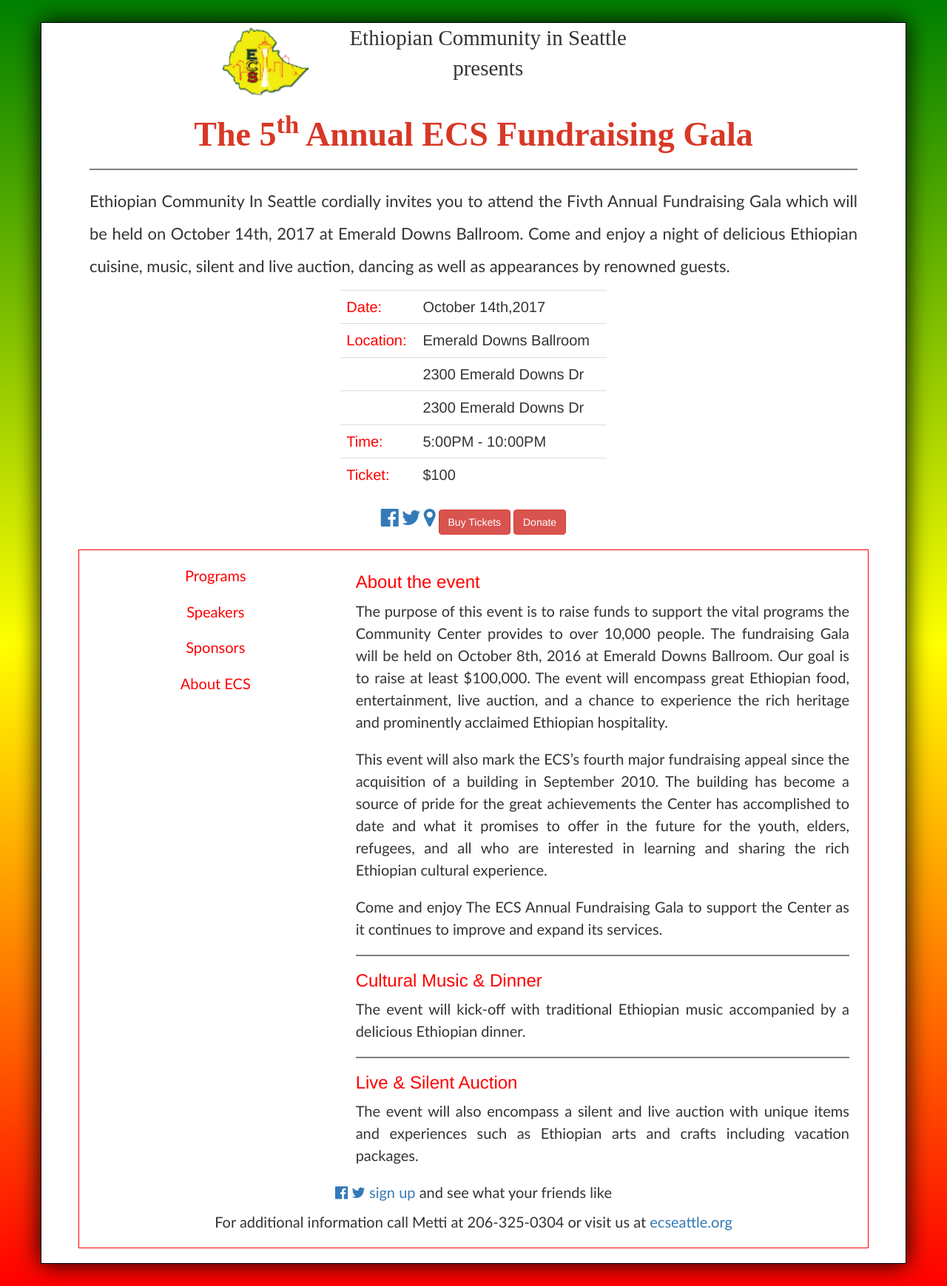
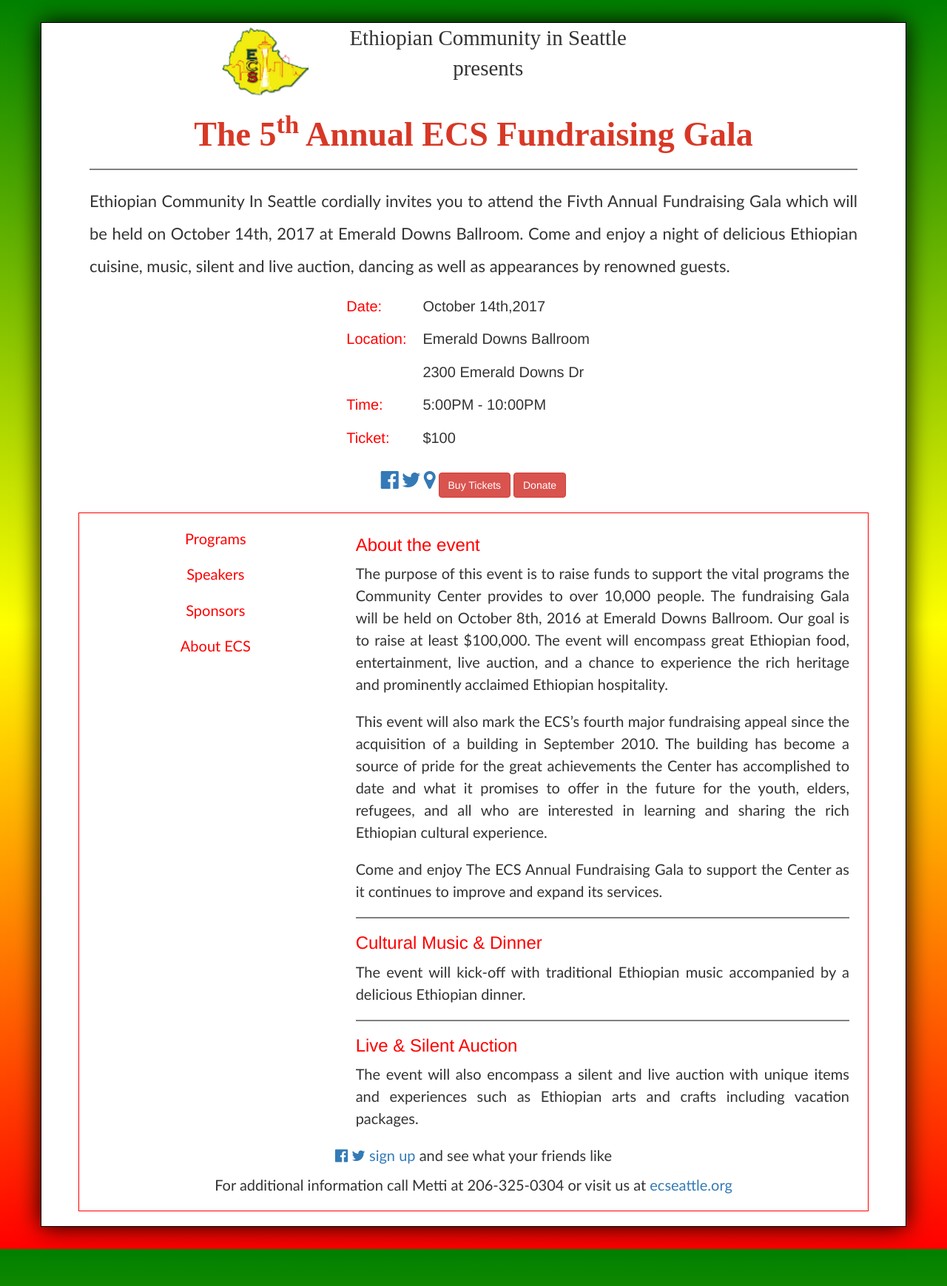
Before and after one commit to ecseattle/events-2017-annualfundraisinggala, a Jekyll site: the page index.html, which Jekyll copies as it is, in a window 1280 px wide. Shown: the whole page at 74% size. Built offline with Jekyll 4.4.1, drawn with Linux system fonts in a browser that asks for light colours; nearby versions of some CDN libraries; after the commit the page ends 1689 px from its top, so only the background shows below that.

Commit message:
modify table

```diff
--- a/index.html
+++ b/index.html
@@ -55,10 +55,6 @@
                                 <tr>
                                     <td></td>
                                     <td class="blk">2300 Emerald Downs Dr</td>
-                                </tr>
-                                <tr>
-                                   <td></td>
-                                   <td class="blk">2300 Emerald Downs Dr</td>
                                 </tr>
                                 <tr>
                                     <td class="red">Time:</td>
--- a/public/css/customcss.css
+++ b/public/css/customcss.css
@@ -101,6 +101,14 @@
     margin:0 auto;
     font-family: "Trebuchet MS";
 }
-/*#socialgrp{
-    display: inline;
-}*/
+.table>tbody>tr>td,
+.table>tbody>tr>th,
+.table>tfoot>tr>td,
+.table>tfoot>tr>th,
+.table>thead>tr>td,
+.table>thead>tr>th {
+    padding: 8px;
+    line-height: 1.42857143;
+    vertical-align: top;
+    border-top: 0px solid #ddd;
+}
```
